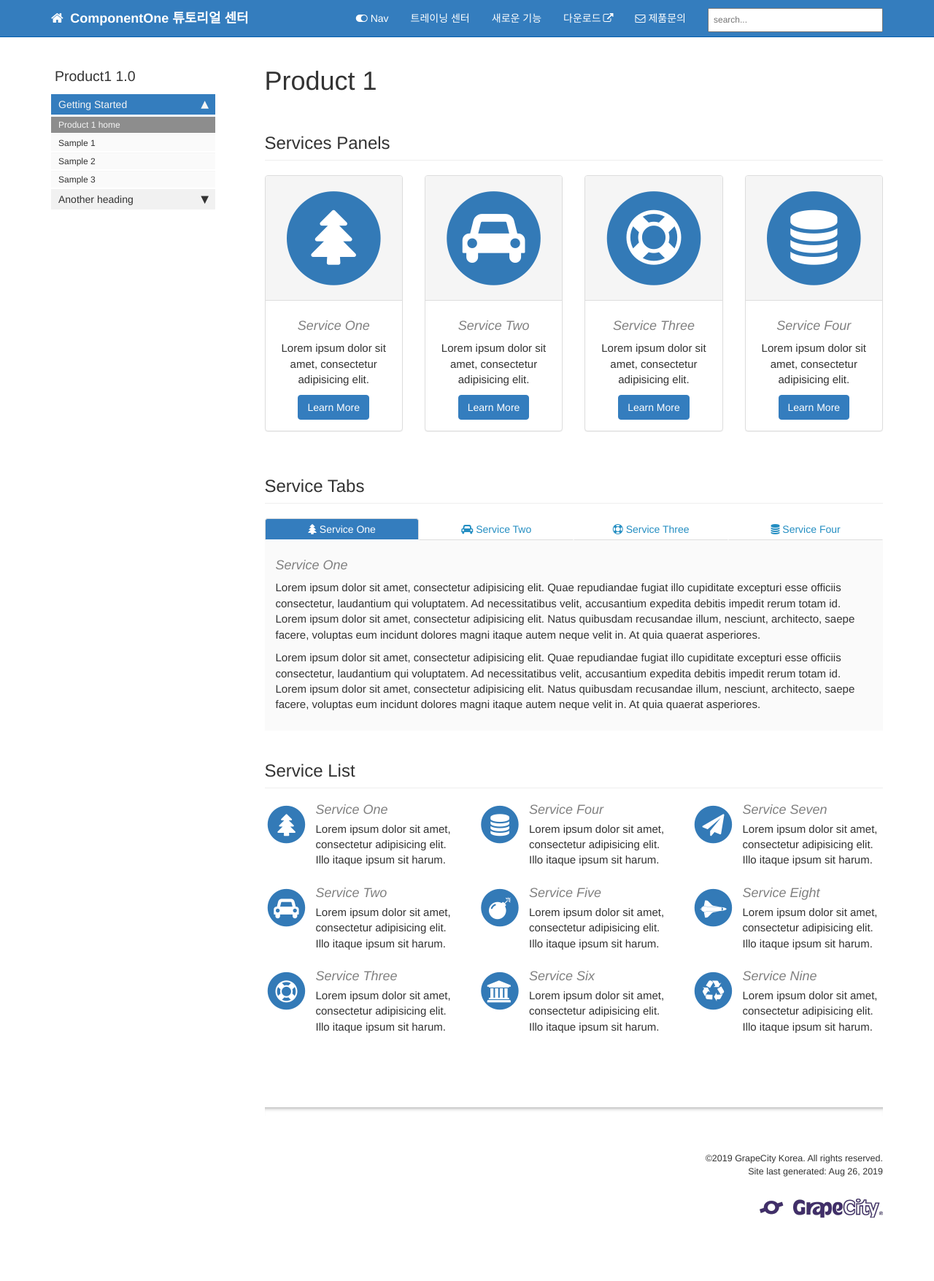
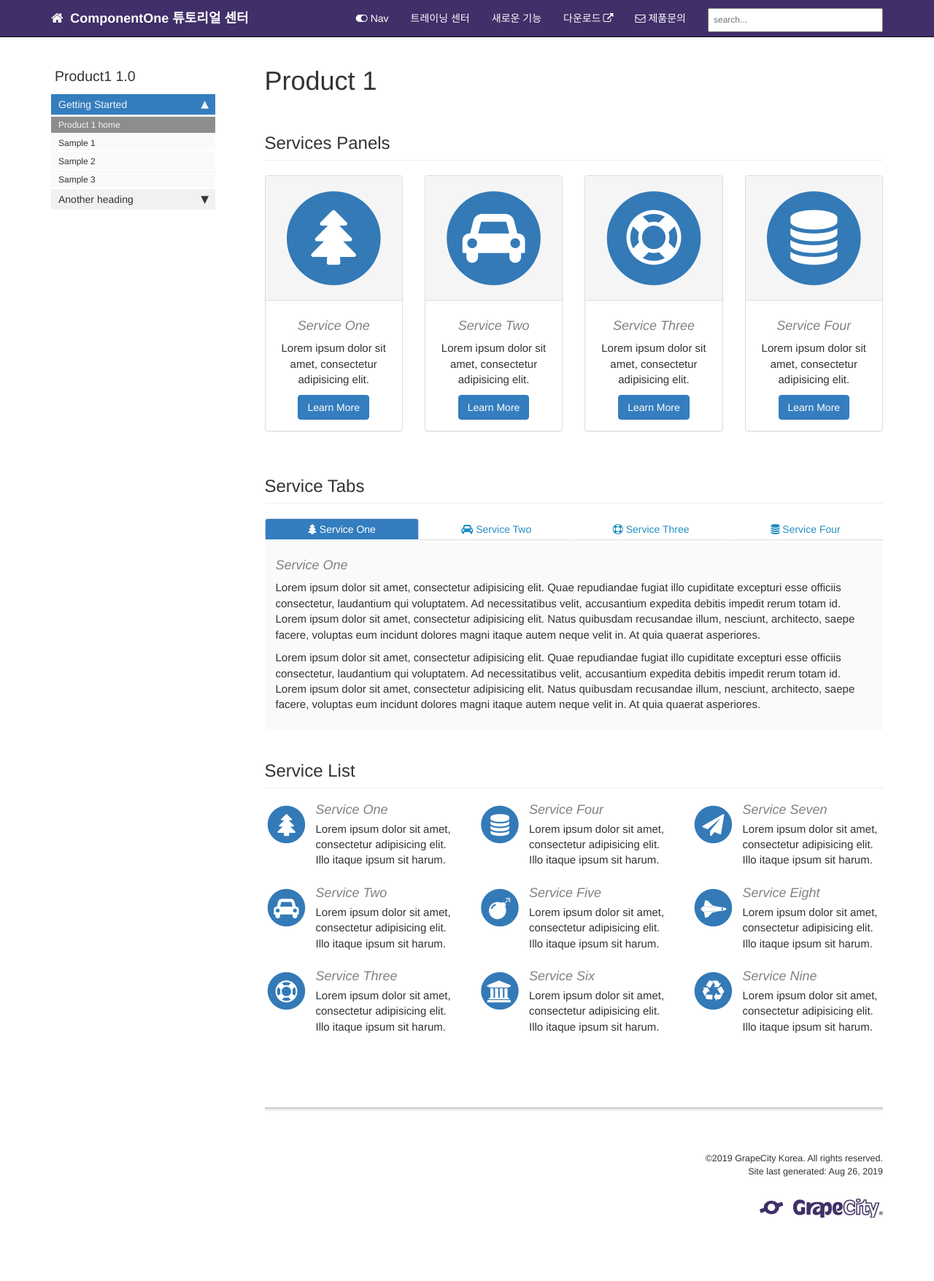
Before and after one commit to grapecity-korea/C1Training.github.io, a Jekyll site: the page built from pages/product1/p1_landing_page.html, in a window 1280 px wide. Shown: the whole page at 73% size. Built offline with Jekyll 4.4.1, drawn with Linux system fonts in a browser that asks for light colours; comment, search, counter and statistics services are not loaded.

Commit message:
theme-gck 추가

```diff
--- a/_includes/head.html
+++ b/_includes/head.html
@@ -14,7 +14,8 @@
 <link rel="stylesheet" href="css/customstyles.css">
 <link rel="stylesheet" href="css/boxshadowproperties.css">
 <!-- most color styles are extracted out to here -->
-<link rel="stylesheet" href="css/theme-blue.css">
+<!-- <link rel="stylesheet" href="css/theme-blue.css"> -->
+<link rel="stylesheet" href="css/theme-gck.css">
 
 <script src="https://cdnjs.cloudflare.com/ajax/libs/jquery/3.3.1/jquery.min.js"></script>
 
--- a/_includes/head_print.html
+++ b/_includes/head_print.html
@@ -12,6 +12,7 @@
 <link rel="stylesheet" href="{{ "/css/modern-business.css" | prepend: site.baseurl | prepend: site.url }}">
 <link rel="stylesheet" href="{{ "/css/customstyles.css" | prepend: site.baseurl | prepend: site.url }}">
 <link rel="stylesheet" href="{{ "/css/theme-blue.css" | prepend: site.baseurl | prepend: site.url }}">
+<link rel="stylesheet" href="{{ "/css/theme-gck.css" | prepend: site.baseurl | prepend: site.url }}">
 <link rel="stylesheet" href="{{ "/css/syntax.css" | prepend: site.baseurl | prepend: site.url }}">
 <link rel="stylesheet" href="{{ "/css/printstyles.css" | prepend: site.baseurl }}">
 
--- /dev/null
+++ b/css/theme-gck.css
@@ -0,0 +1,147 @@
+.summary {
+  color: #808080;
+  border-left: 5px solid #751bb1;
+  font-size: 16px;
+}
+
+h3 {
+  color: #333333;
+}
+h4 {
+  color: #808080;
+}
+
+.nav-tabs > li.active > a,
+.nav-tabs > li.active > a:hover,
+.nav-tabs > li.active > a:focus {
+  background-color: #248ec2;
+  color: white;
+}
+
+.nav > li.active > a {
+  background-color: #347dbe;
+}
+
+.nav > li > a:hover {
+  background-color: #248ec2;
+}
+
+div.navbar-collapse .dropdown-menu > li > a:hover {
+  background-color: #347dbe;
+}
+
+.nav li.thirdlevel > a {
+  background-color: #fafafa !important;
+  color: #248ec2;
+  font-weight: bold;
+}
+
+a[data-toggle="tooltip"] {
+  color: #649345;
+  font-style: italic;
+  cursor: default;
+}
+
+.navbar-inverse {
+  background-color: #412f69;
+}
+.navbar-inverse .navbar-nav > li > a,
+.navbar-inverse .navbar-brand {
+  color: white;
+}
+
+.navbar-inverse .navbar-nav > li > a:hover,
+a.fa.fa-home.fa-lg.navbar-brand:hover {
+  color: #f0f0f0;
+}
+
+a.navbar-brand:hover {
+  color: #f0f0f0;
+}
+
+.navbar-inverse .navbar-nav > .open > a,
+.navbar-inverse .navbar-nav > .open > a:hover,
+.navbar-inverse .navbar-nav > .open > a:focus {
+  color: #015cae;
+}
+
+.navbar-inverse .navbar-nav > .open > a,
+.navbar-inverse .navbar-nav > .open > a:hover,
+.navbar-inverse .navbar-nav > .open > a:focus {
+  background-color: #015cae;
+  color: #ffffff;
+}
+
+.navbar-inverse .navbar-collapse,
+.navbar-inverse .navbar-form {
+  border-color: #248ec2 !important;
+}
+
+.btn-primary {
+  color: #ffffff;
+  background-color: #347dbe;
+  border-color: #347dbe;
+}
+
+.navbar-inverse .navbar-nav > .active > a,
+.navbar-inverse .navbar-nav > .active > a:hover,
+.navbar-inverse .navbar-nav > .active > a:focus {
+  background-color: #347dbe;
+}
+
+.btn-primary:hover,
+.btn-primary:focus,
+.btn-primary:active,
+.btn-primary.active,
+.open .dropdown-toggle.btn-primary {
+  background-color: #248ec2;
+  border-color: #347dbe;
+}
+
+.printTitle {
+  color: #015cae !important;
+}
+
+body.print h1 {
+  color: #015cae !important;
+  font-size: 28px !important;
+}
+body.print h2 {
+  color: #595959 !important;
+  font-size: 20px !important;
+}
+body.print h3 {
+  color: #e50e51 !important;
+  font-size: 14px !important;
+}
+body.print h4 {
+  color: #679dce !important;
+  font-size: 14px;
+  font-style: italic !important;
+}
+
+.anchorjs-link:hover {
+  color: #216f9b;
+}
+
+div.sidebarTitle {
+  color: #015cae;
+}
+
+li.sidebarTitle {
+  margin-top: 20px;
+  font-weight: normal;
+  font-size: 130%;
+  color: #333333;
+  margin-bottom: 10px;
+  margin-left: 5px;
+}
+
+.navbar-inverse .navbar-toggle:focus,
+.navbar-inverse .navbar-toggle:hover {
+  background-color: #015cae;
+}
+
+.navbar-inverse .navbar-toggle {
+  border-color: #015cae;
+}
```
